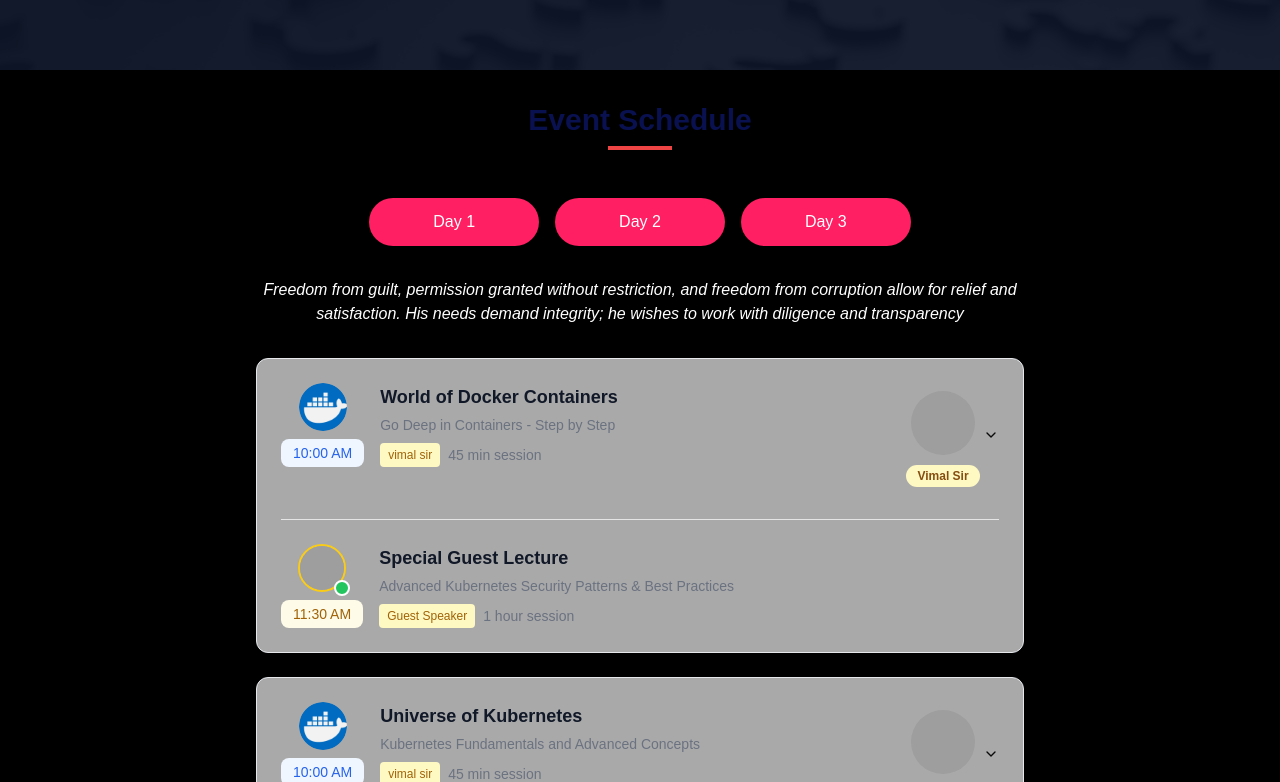
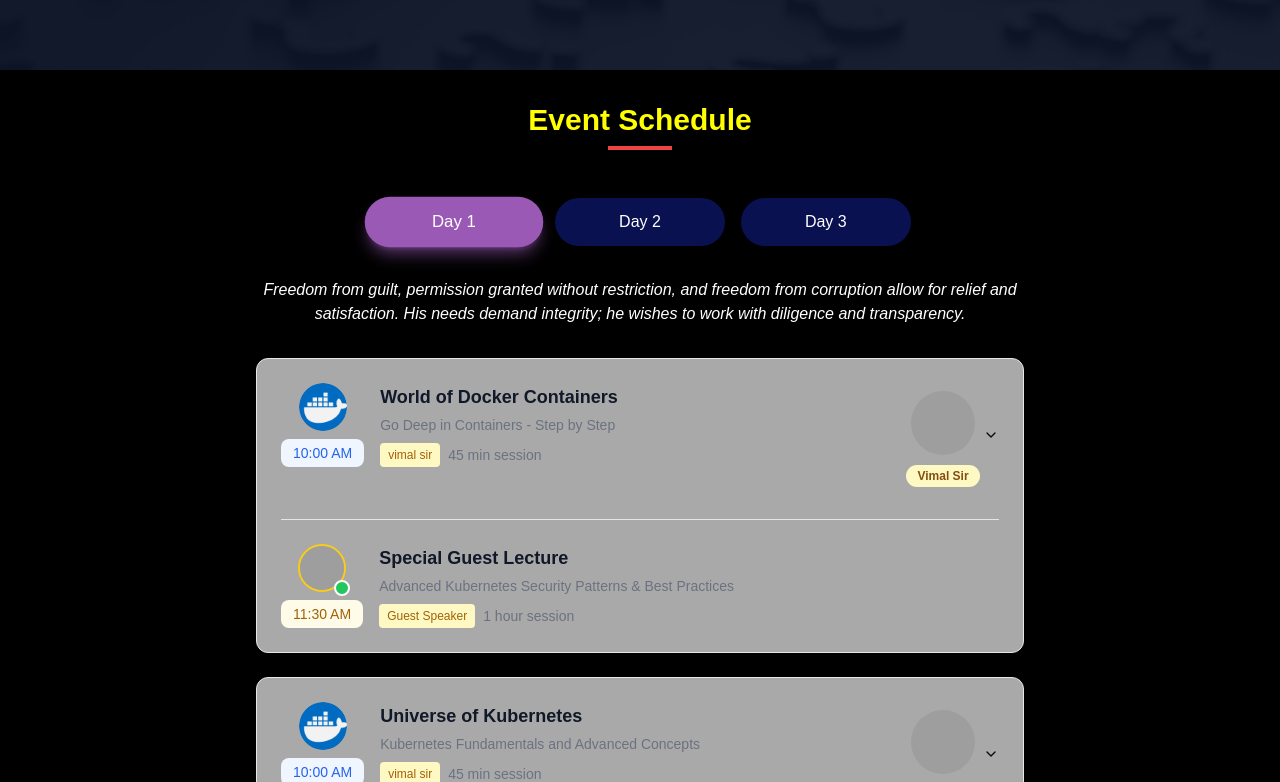
Before and after one commit to tony83033/TGS-CONFERENCE_FOLK_VERSION, a Next.js app: page / in a window 1280 px wide. Shown: the part 1038-1820 px from the top of the page. Built offline with nearby package versions, Linux system fonts and the light colour scheme; grey boxes are pictures that could not be loaded.

Commit message:
updated code

```diff
--- a/src/components/customComponents/ContactUs.tsx
+++ b/src/components/customComponents/ContactUs.tsx
@@ -10,7 +10,7 @@ export default function Component() {
       <div className="container mx-auto max-w-6xl">
         {/* Header Section */}
         <div className="text-center mb-12">
-          <h1 className="text-4xl md:text-5xl font-bold text-white mb-4">
+          <h1 className="text-4xl md:text-5xl font-bold text-[#FFFF00] mb-4">
             Contact Us
           </h1>
           <p className="text-gray-300 max-w-3xl mx-auto">
--- a/src/components/customComponents/Shedule.tsx
+++ b/src/components/customComponents/Shedule.tsx
@@ -1,6 +1,63 @@
-"use client"
-import React, { useState } from 'react';
-import CourseSchedule from './subComponents/CourseShedule';
+// "use client"
+// import React, { useState } from 'react';
+// import CourseSchedule from './subComponents/CourseShedule';
+// const EventSchedule = () => {
+//   const [activeDay, setActiveDay] = useState(1);
+
+//   return (
+//     <>
+//     <div className="max-w-4xl mx-auto px-4 py-8">
+//       {/* Title with underline decoration */}
+//       <div className="text-center mb-12">
+//         <h1 className="text-3xl font-bold text-[#FFFF00] mb-2">Event Schedule</h1>
+//         <div className="h-1 w-16 bg-red-500 mx-auto"></div>
+//       </div>
+
+//       {/* Day selector buttons */}
+//       <div className="flex justify-center gap-4 mb-8">
+//         <button
+//           onClick={() => setActiveDay(1)}
+//           className={`px-16 py-3 rounded-full text-white font-medium transition-colors ${
+//             activeDay === 1 ? 'bg-[#9B59B6]' : 'bg-[#0A1150]'
+//           }`}
+//         >
+//           Day 1
+//         </button>
+//         <button
+//           onClick={() => setActiveDay(2)}
+//           className={`px-16 py-3 rounded-full text-white font-medium transition-colors ${
+//             activeDay === 2 ? 'bg-[#0A1150]' : 'bg-[#FF1F62]'
+//           }`}
+//         >
+//           Day 2
+//         </button>
+//         <button
+//           onClick={() => setActiveDay(2)}
+//           className={`px-16 py-3 rounded-full text-white font-medium transition-colors ${
+//             activeDay === 2 ? 'bg-[#0A1150]' : 'bg-[#FF1F62]'
+//           }`}
+//         >
+//           Day 3
+//         </button>
+//       </div>
+
+//       {/* Description text */}
+//       <p className="text-center text-white italic max-w-3xl mx-auto ">
+//         Freedom from guilt, permission granted without restriction, and freedom from corruption allow for relief and satisfaction. His needs demand integrity; he wishes to work with diligence and transparency
+//       </p>
+//     </div>
+//     <CourseSchedule></CourseSchedule>
+//     </>
+//   );
+// };
+
+// export default EventSchedule;
+
+
+"use client";
+import React, { useState } from "react";
+import CourseSchedule from "./subComponents/CourseShedule";
+
 const EventSchedule = () => {
   const [activeDay, setActiveDay] = useState(1);
 
@@ -9,7 +66,7 @@ const EventSchedule = () => {
       <div className="max-w-4xl mx-auto px-4 py-8">
         {/* Title with underline decoration */}
         <div className="text-center mb-12">
-        <h1 className="text-3xl font-bold text-[#0A1150] mb-2">Event Schedule</h1>
+          <h1 className="text-3xl font-bold text-[#FFFF00] mb-2">Event Schedule</h1>
           <div className="h-1 w-16 bg-red-500 mx-auto"></div>
         </div>
 
@@ -18,7 +75,9 @@ const EventSchedule = () => {
           <button
             onClick={() => setActiveDay(1)}
             className={`px-16 py-3 rounded-full text-white font-medium transition-colors ${
-            activeDay === 1 ? 'bg-[#FF1F62]' : 'bg-[#0A1150]'
+              activeDay === 1
+                ? "bg-[#9B59B6] shadow-lg shadow-[#9B59B6]/50 scale-105"
+                : "bg-[#0A1150] hover:bg-[#4E5A94]"
             }`}
           >
             Day 1
@@ -26,15 +85,19 @@ const EventSchedule = () => {
           <button
             onClick={() => setActiveDay(2)}
             className={`px-16 py-3 rounded-full text-white font-medium transition-colors ${
-            activeDay === 2 ? 'bg-[#0A1150]' : 'bg-[#FF1F62]'
+              activeDay === 2
+                ? "bg-[#FF1F62] shadow-lg shadow-[#FF1F62]/50 scale-105"
+                : "bg-[#0A1150] hover:bg-[#4E5A94]"
             }`}
           >
             Day 2
           </button>
           <button
-          onClick={() => setActiveDay(2)}
+            onClick={() => setActiveDay(3)}
             className={`px-16 py-3 rounded-full text-white font-medium transition-colors ${
-            activeDay === 2 ? 'bg-[#0A1150]' : 'bg-[#FF1F62]'
+              activeDay === 3
+                ? "bg-[#00BFFF] shadow-lg shadow-[#00BFFF]/50 scale-105"
+                : "bg-[#0A1150] hover:bg-[#4E5A94]"
             }`}
           >
             Day 3
@@ -42,11 +105,11 @@ const EventSchedule = () => {
         </div>
 
         {/* Description text */}
-      <p className="text-center text-white italic max-w-3xl mx-auto ">
-        Freedom from guilt, permission granted without restriction, and freedom from corruption allow for relief and satisfaction. His needs demand integrity; he wishes to work with diligence and transparency
+        <p className="text-center text-white italic max-w-3xl mx-auto">
+          Freedom from guilt, permission granted without restriction, and freedom from corruption allow for relief and satisfaction. His needs demand integrity; he wishes to work with diligence and transparency.
         </p>
       </div>
-    <CourseSchedule></CourseSchedule>
+      <CourseSchedule />
     </>
   );
 };
```
Lines whose indentation alone changed are shown as unchanged.
